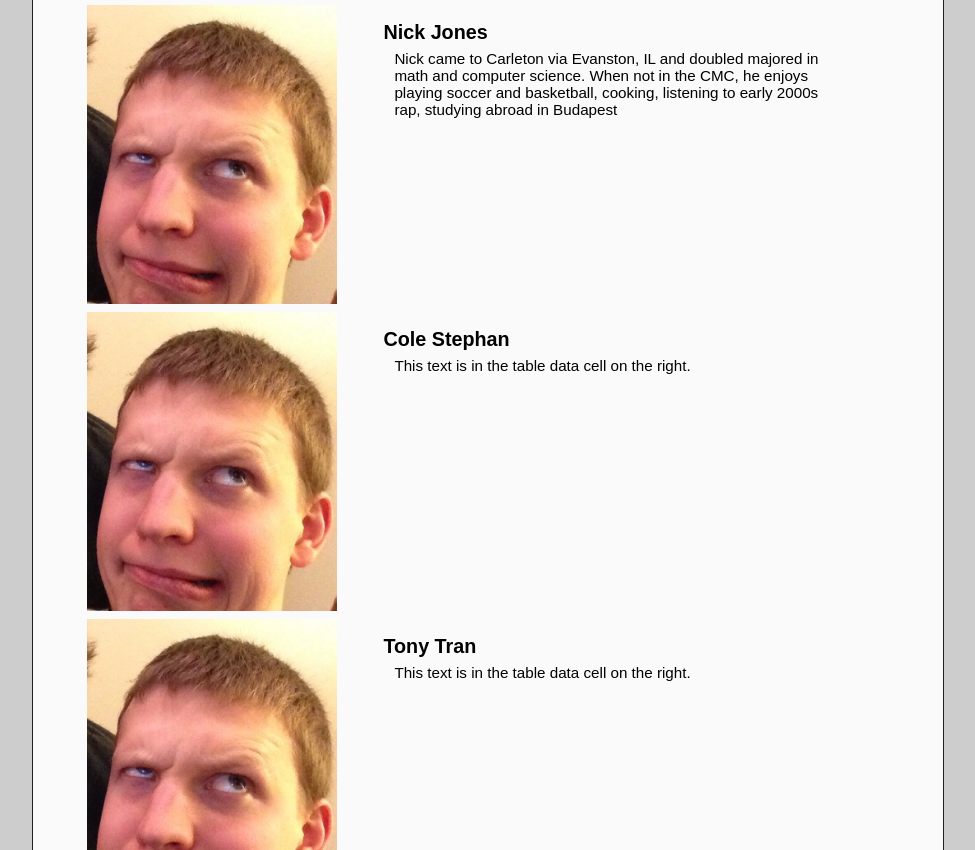
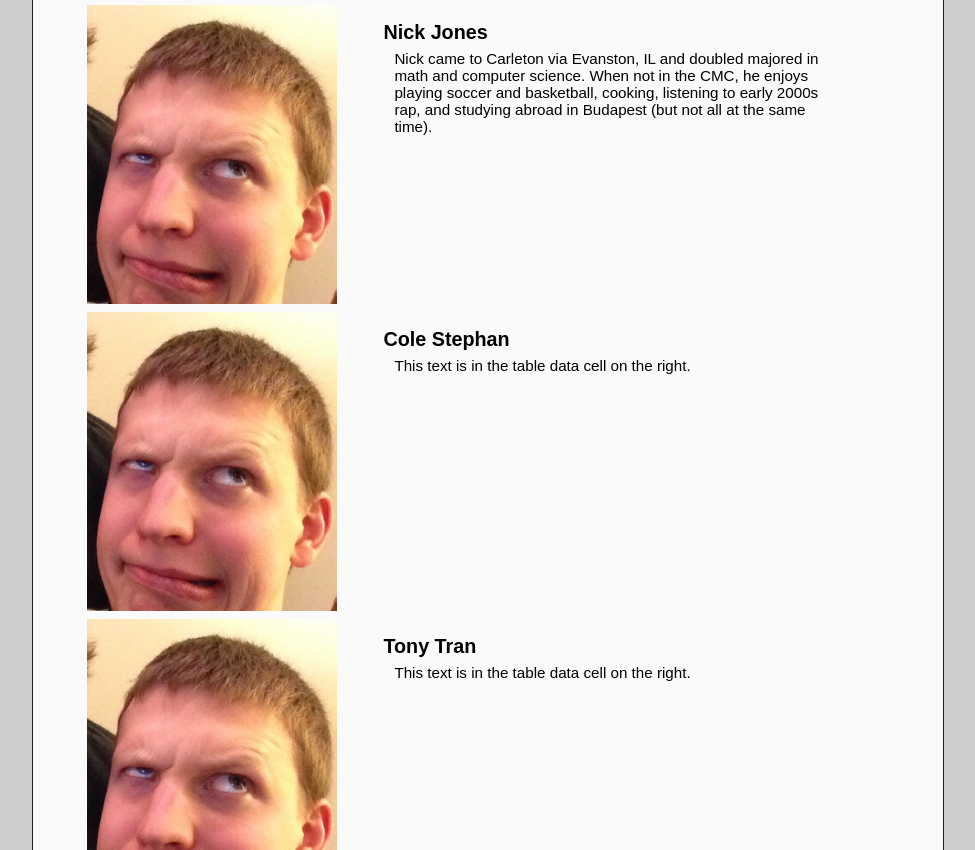
Before and after one commit to nrjones8/plagcomps_site, a plain HTML site: page about_us.html in a window 1280 px wide. Shown: the part 878-1728 px from the top of the page, without its empty margins (104-1079 px from the left). Drawn offline with Linux system fonts and the light colour scheme; a web font is replaced by a local one.

```diff
--- a/about_us.html
+++ b/about_us.html
@@ -60,7 +60,8 @@
                         <p>
                         Nick came to Carleton via Evanston, IL and doubled majored in math and
                         computer science. When not in the CMC, he enjoys playing soccer and basketball,
-                        cooking, listening to early 2000s rap, studying abroad in Budapest
+                        cooking, listening to early 2000s rap, and studying abroad in Budapest (but not
+                        all at the same time).
                         </p>
                     </td>
                 </tr>
```
Also changed, not shown: code.html (+1 -1 lines).
